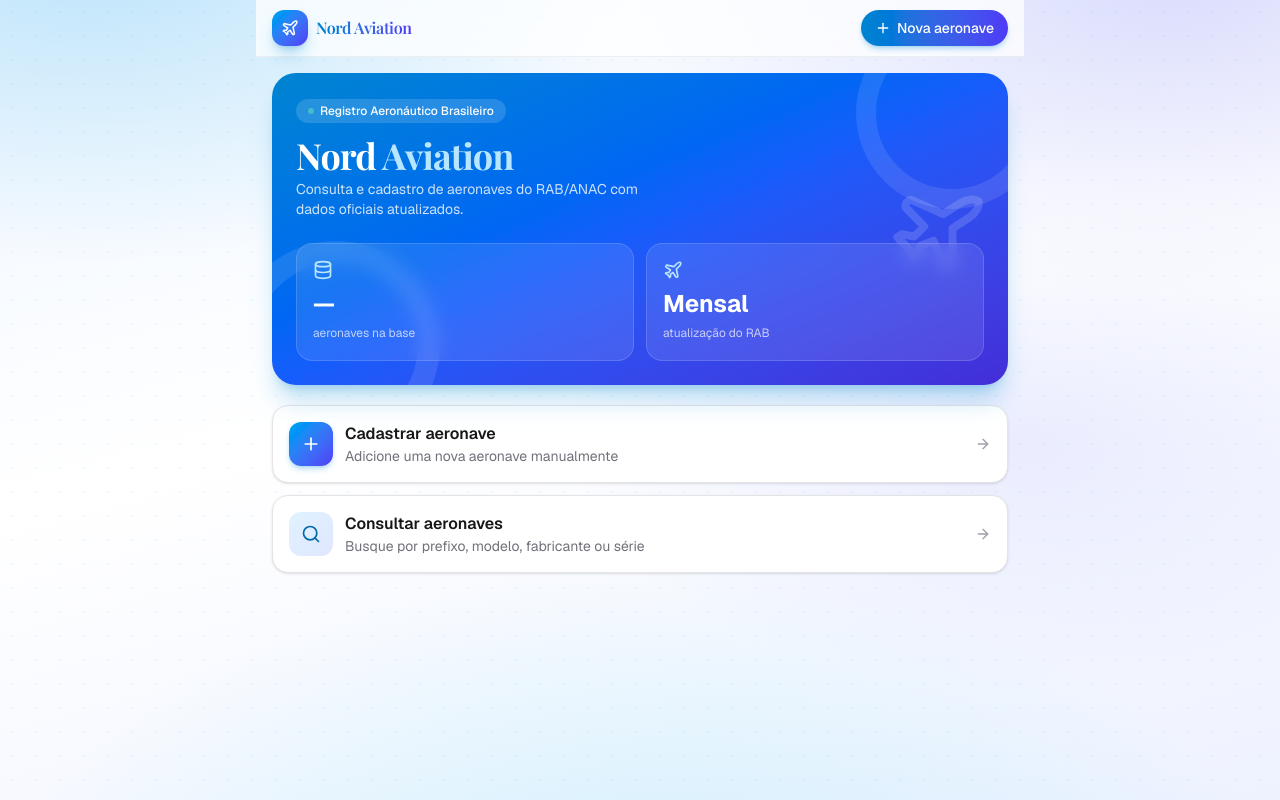
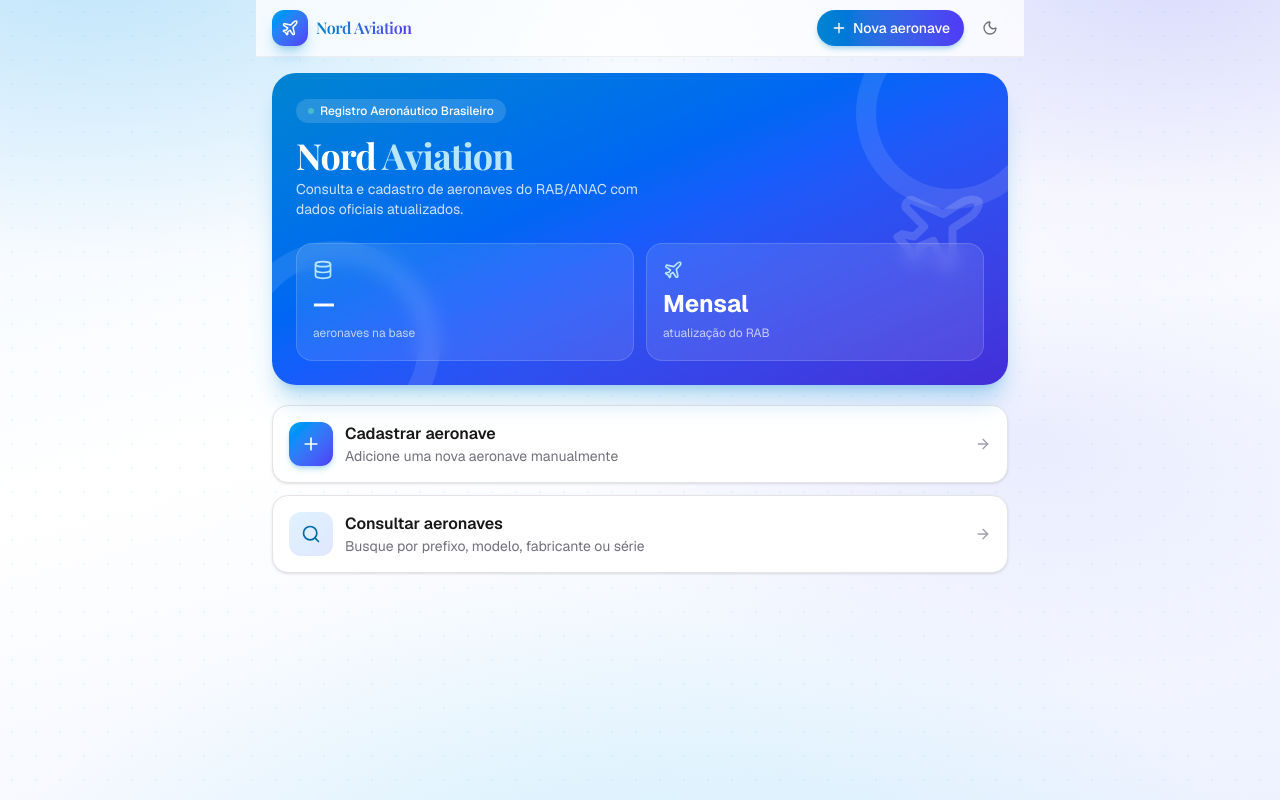
Before and after one commit to mbaisi200/nord-aviation, a Next.js app: page / in a window 1280 px wide. Built offline with nearby package versions, Linux system fonts and the light colour scheme; no server answers; the database is empty; a web font is replaced by a local one.

Commit message:
fix: fontes dos dados + toggle dark mode + CSS class-based

```diff
--- a/src/app/aeronaves/[marcas]/page.tsx
+++ b/src/app/aeronaves/[marcas]/page.tsx
@@ -88,7 +88,7 @@ export default async function DetalheAeronavePage({
             aria-hidden
           />
           <div className="flex items-center gap-3">
-            <h1 className="font-display text-4xl font-bold italic tracking-wide">
+            <h1 className="font-mono text-4xl font-bold tracking-wider">
               {aeronave.marcas}
             </h1>
             <Badge className="border-white/30 bg-white/15 text-white">
--- a/src/app/aeronaves/page.tsx
+++ b/src/app/aeronaves/page.tsx
@@ -132,7 +132,7 @@ export default async function ListaAeronavesPage({
                 <Card className="flex flex-col gap-2 p-4 transition-colors hover:border-sky-400">
                   <div className="flex items-start justify-between gap-2">
                     <div className="flex items-center gap-2.5">
-                      <span className="bg-gradient-to-r from-sky-600 to-indigo-600 bg-clip-text font-display text-lg font-extrabold tracking-wide text-transparent dark:from-sky-400 dark:to-indigo-400">
+                      <span className="font-mono text-lg font-bold tracking-wider text-zinc-900 dark:text-zinc-100">
                         {a.marcas}
                       </span>
                       <Badge className={situacaoCor(a.cdInterdicao)}>
@@ -144,7 +144,7 @@ export default async function ListaAeronavesPage({
                     </span>
                   </div>
                   <div className="text-sm text-zinc-600 dark:text-zinc-400">
-                    <span className="font-display font-semibold">{a.dsModelo ?? "Modelo não informado"}</span>
+                    <span className="font-medium">{a.dsModelo ?? "Modelo não informado"}</span>
                     {a.nmFabricante ? (
                       <span> · {a.nmFabricante}</span>
                     ) : null}
--- a/src/app/globals.css
+++ b/src/app/globals.css
@@ -1,4 +1,6 @@
 @import "tailwindcss";
+
+@variant dark (&:is(.dark *));
 
 :root {
   --background: #ffffff;
@@ -14,10 +16,15 @@
 }
 
 @media (prefers-color-scheme: dark) {
-  :root {
+  :root:not(.light) {
     --background: #0a0a0a;
     --foreground: #ededed;
   }
+}
+
+.dark {
+  --background: #0a0a0a;
+  --foreground: #ededed;
 }
 
 body {
@@ -41,8 +48,7 @@ body {
   background-size: 24px 24px, auto, auto, auto, auto, auto;
 }
 
-@media (prefers-color-scheme: dark) {
-  .fundo-gradiente {
+.dark .fundo-gradiente {
   background:
     radial-gradient(rgba(56, 189, 248, 0.1) 1px, transparent 1.5px),
     radial-gradient(900px 520px at 8% -6%, rgba(14, 165, 233, 0.3), transparent 60%),
@@ -51,4 +57,3 @@ body {
     linear-gradient(165deg, #0c1624 0%, #0a0a0a 45%, #111329 100%);
   background-size: 24px 24px, auto, auto, auto, auto;
 }
-}
--- a/src/app/layout.tsx
+++ b/src/app/layout.tsx
@@ -42,8 +42,16 @@ export default function RootLayout({ children }: LayoutProps<"/">) {
   return (
     <html
       lang="pt-BR"
+      suppressHydrationWarning
       className={`${geistSans.variable} ${geistMono.variable} ${playfair.variable} h-full antialiased`}
     >
+      <head>
+        <script
+          dangerouslySetInnerHTML={{
+            __html: `(function(){try{var t=localStorage.getItem('theme');if(t==='dark'||(!t&&matchMedia('(prefers-color-scheme:dark)').matches))document.documentElement.classList.add('dark');else document.documentElement.classList.remove('dark')}catch(e){}})()`,
+          }}
+        />
+      </head>
       <body className="min-h-full flex flex-col">
         <div className="fundo-gradiente" aria-hidden />
         {children}
--- a/src/components/app-shell.tsx
+++ b/src/components/app-shell.tsx
@@ -2,6 +2,7 @@ import Link from "next/link";
 import { Plane, Plus, Search } from "lucide-react";
 import { obterSessao } from "@/lib/auth";
 import { MenuUsuario } from "@/components/menu-usuario";
+import { ThemeToggle } from "@/components/theme-toggle";
 
 export async function AppShell({ children }: { children: React.ReactNode }) {
   const sessao = await obterSessao();
@@ -26,7 +27,10 @@ export async function AppShell({ children }: { children: React.ReactNode }) {
               <Plus className="h-4 w-4" />
               <span className="hidden sm:inline">Nova aeronave</span>
             </Link>
+            <div className="flex items-center gap-1">
+            <ThemeToggle />
             {sessao ? <MenuUsuario nome={sessao.nome} /> : null}
+          </div>
           </div>
         </div>
       </header>
--- /dev/null
+++ b/src/components/theme-toggle.tsx
@@ -0,0 +1,42 @@
+"use client";
+
+import { useCallback, useSyncExternalStore } from "react";
+import { Moon, Sun } from "lucide-react";
+
+function getSnapshot() {
+  return document.documentElement.classList.contains("dark");
+}
+
+function getServerSnapshot() {
+  return false;
+}
+
+function subscribe(callback: () => void) {
+  const observer = new MutationObserver(callback);
+  observer.observe(document.documentElement, {
+    attributes: true,
+    attributeFilter: ["class"],
+  });
+  return () => observer.disconnect();
+}
+
+export function ThemeToggle() {
+  const dark = useSyncExternalStore(subscribe, getSnapshot, getServerSnapshot);
+
+  const toggle = useCallback(() => {
+    const next = !dark;
+    document.documentElement.classList.toggle("dark", next);
+    localStorage.setItem("theme", next ? "dark" : "light");
+  }, [dark]);
+
+  return (
+    <button
+      type="button"
+      onClick={toggle}
+      title={dark ? "Modo claro" : "Modo escuro"}
+      className="inline-flex h-9 w-9 items-center justify-center rounded-full text-zinc-500 transition-colors hover:bg-zinc-100 hover:text-zinc-700 dark:text-zinc-400 dark:hover:bg-zinc-800 dark:hover:text-zinc-200"
+    >
+      {dark ? <Sun className="h-4 w-4" /> : <Moon className="h-4 w-4" />}
+    </button>
+  );
+}
```
Lines whose indentation alone changed are shown as unchanged.
